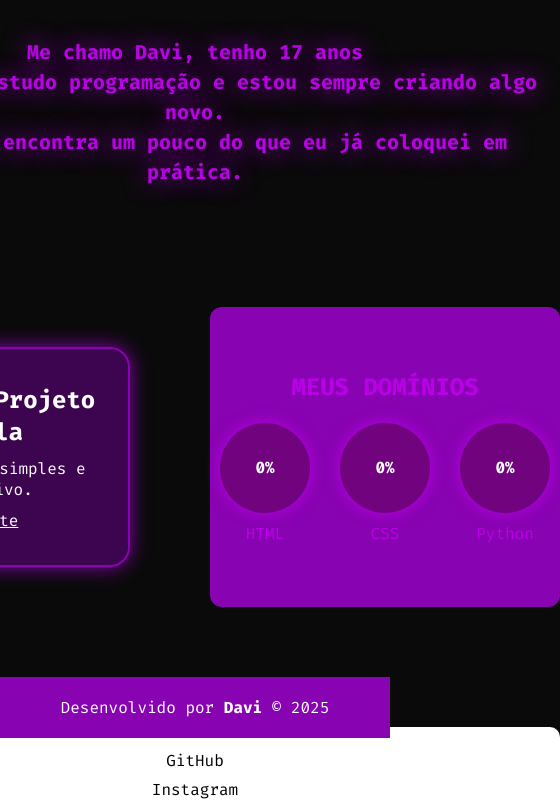
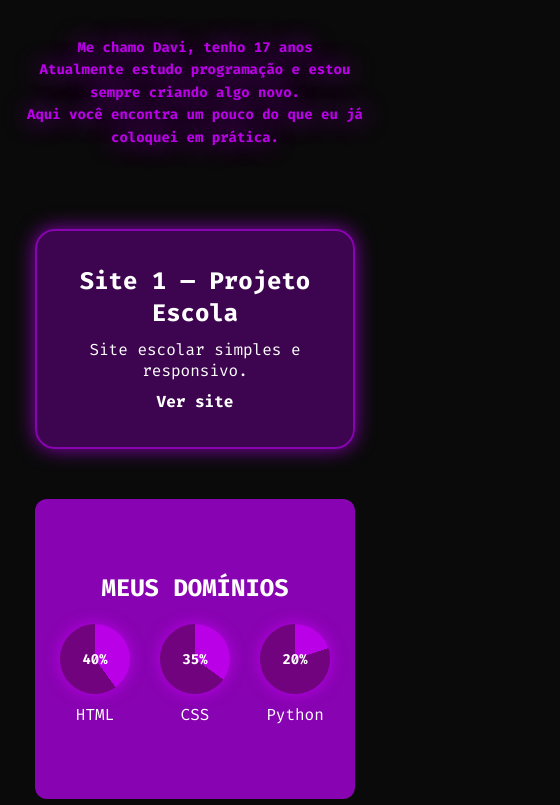
Before and after one commit to d17y/projetos-2024-2025, a plain HTML site: page index.html in a window 390 px wide. Shown: the part 106-911 px from the top of the page, 560 px wide, since content can reach past the window. Drawn offline with Linux system fonts and the light colour scheme.

Commit message:
Update index.html

```diff
--- a/index.html
+++ b/index.html
@@ -36,7 +36,7 @@ header {
 /* TEXTO LED */
 .led-roxo {
   font-size: 20px;
-  line-height: 1.5;
+  line-height: 1.6;
   text-shadow: 0 0 10px #b900e7, 0 0 25px #b900e7;
   animation: glow 2s infinite alternate;
 }
@@ -52,19 +52,22 @@ main {
   flex-direction: column;
   gap: 120px;
   margin-bottom: 180px;
+  padding: 0 20px;
 }
 
-/* LAYOUT PROJETOS + GRAFICOS */
+/* LAYOUT */
 .layout {
   display: flex;
   gap: 80px;
   align-items: center;
+  justify-content: center;
+  flex-wrap: wrap;
 }
 
 /* PROJETOS */
 .projetos {
-  width: 300px;
-  height: 220px;
+  width: 320px;
+  min-height: 220px;
   background: rgba(113, 0, 148, 0.5);
   border-radius: 20px;
   border: 2px solid #8803b1;
@@ -73,6 +76,7 @@ main {
   flex-direction: column;
   justify-content: center;
   gap: 10px;
+  padding: 20px;
 }
 
 .projetos h2,
@@ -81,36 +85,41 @@ main {
   color: white;
 }
 
+.projetos a {
+  text-decoration: none;
+  font-weight: bold;
+}
+
 /* GRAFICOS */
 .graficos {
-  height: 300px;
   width: 350px;
+  min-height: 300px;
   border-radius: 12px;
   background-color: #8803b1;
-
   display: flex;
   flex-direction: column;
-  align-items: center;   /* centraliza horizontal */
-  justify-content: center; /* centraliza vertical */
+  align-items: center;
+  justify-content: center;
+  padding: 20px;
 }
 
 .graficos h2 {
   margin-bottom: 20px;
+  color: white;
 }
 
 .skills {
-
   display: flex;
   gap: 30px;
+  flex-wrap: wrap;
+  justify-content: center;
 }
 
 .skill {
-  align-items: center;
   text-align: center;
 }
 
 .circle {
-
   width: 90px;
   height: 90px;
   border-radius: 50%;
@@ -131,6 +140,7 @@ main {
 
 .skill p {
   margin-top: 10px;
+  color: white;
 }
 
 /* CONTATOS */
@@ -142,12 +152,13 @@ main {
 }
 
 .descricao li {
-  margin: 8px 0;
+  margin: 10px 0;
 }
 
 .descricao a {
   color: black;
   text-decoration: none;
+  font-weight: bold;
 }
 
 /* FOOTER */
@@ -156,8 +167,47 @@ footer {
   padding: 20px;
   background: #8803b1;
   color: white;
-  position: fixed;
-  bottom: 0;
+  text-align: center;
+}
+
+/* ===================== */
+/* RESPONSIVO */
+/* ===================== */
+
+@media (max-width: 768px) {
+  .led-roxo {
+    font-size: 16px;
+  }
+
+  .layout {
+    gap: 50px;
+  }
+
+  .projetos,
+  .graficos {
+    width: 100%;
+    max-width: 320px;
+  }
+
+  main {
+    gap: 80px;
+    margin-bottom: 80px;
+  }
+}
+
+@media (max-width: 480px) {
+  .led-roxo {
+    font-size: 14px;
+  }
+
+  .circle {
+    width: 70px;
+    height: 70px;
+  }
+
+  .circle span {
+    font-size: 14px;
+  }
 }
   </style>
 </head>
@@ -166,7 +216,7 @@ footer {
 
 <header>
   <h1>Meu Portfólio</h1>
-  <p>Bem-vindo! 👇</p>
+  <p>Bem-vindo 👇</p>
 </header>
 
 <main>
@@ -179,7 +229,6 @@ footer {
 
 <section class="layout">
 
-  <!-- PROJETO -->
   <section class="projetos">
     <h2>Site 1 — Projeto Escola</h2>
     <p>Site escolar simples e responsivo.</p>
@@ -188,29 +237,22 @@ footer {
     </a>
   </section>
 
-  <!-- GRAFICOS -->
   <section class="graficos">
     <h2>MEUS DOMÍNIOS</h2>
 
     <div class="skills">
       <div class="skill">
-        <div class="circle" style="--percent:0">
-          <span>0%</span>
-        </div>
+        <div class="circle" style="--percent:40"><span>40%</span></div>
         <p>HTML</p>
       </div>
 
       <div class="skill">
-        <div class="circle" style="--percent:0">
-          <span>0%</span>
-        </div>
+        <div class="circle" style="--percent:35"><span>35%</span></div>
         <p>CSS</p>
       </div>
 
       <div class="skill">
-        <div class="circle" style="--percent:0">
-          <span>0%</span>
-        </div>
+        <div class="circle" style="--percent:20"><span>20%</span></div>
         <p>Python</p>
       </div>
     </div>
@@ -223,14 +265,10 @@ footer {
     <li><a href="https://github.com/d17y" target="_blank">GitHub</a></li>
     <li><a href="https://www.instagram.com/d17zzz" target="_blank">Instagram</a></li>
     <li>
-      <a href="https://mail.google.com/mail/?view=cm&fs=1&to=davi.ramiri07@gmail.com" target="_blank">
-        ✉ davi.ramiri07@gmail.com
-      </a>
+      <a href="mailto:davi.ramiri07@gmail.com">✉ davi.ramiri07@gmail.com</a>
     </li>
     <li>
-      <a href="https://wa.me/5513991690477?text=Oi%20Davi,%20vim%20pelo%20seu%20portfolio!" target="_blank">
-        💬 Falar comigo no WhatsApp
-      </a>
+      <a href="https://wa.me/5513991690477" target="_blank">💬 WhatsApp</a>
     </li>
   </ul>
 </section>
```
